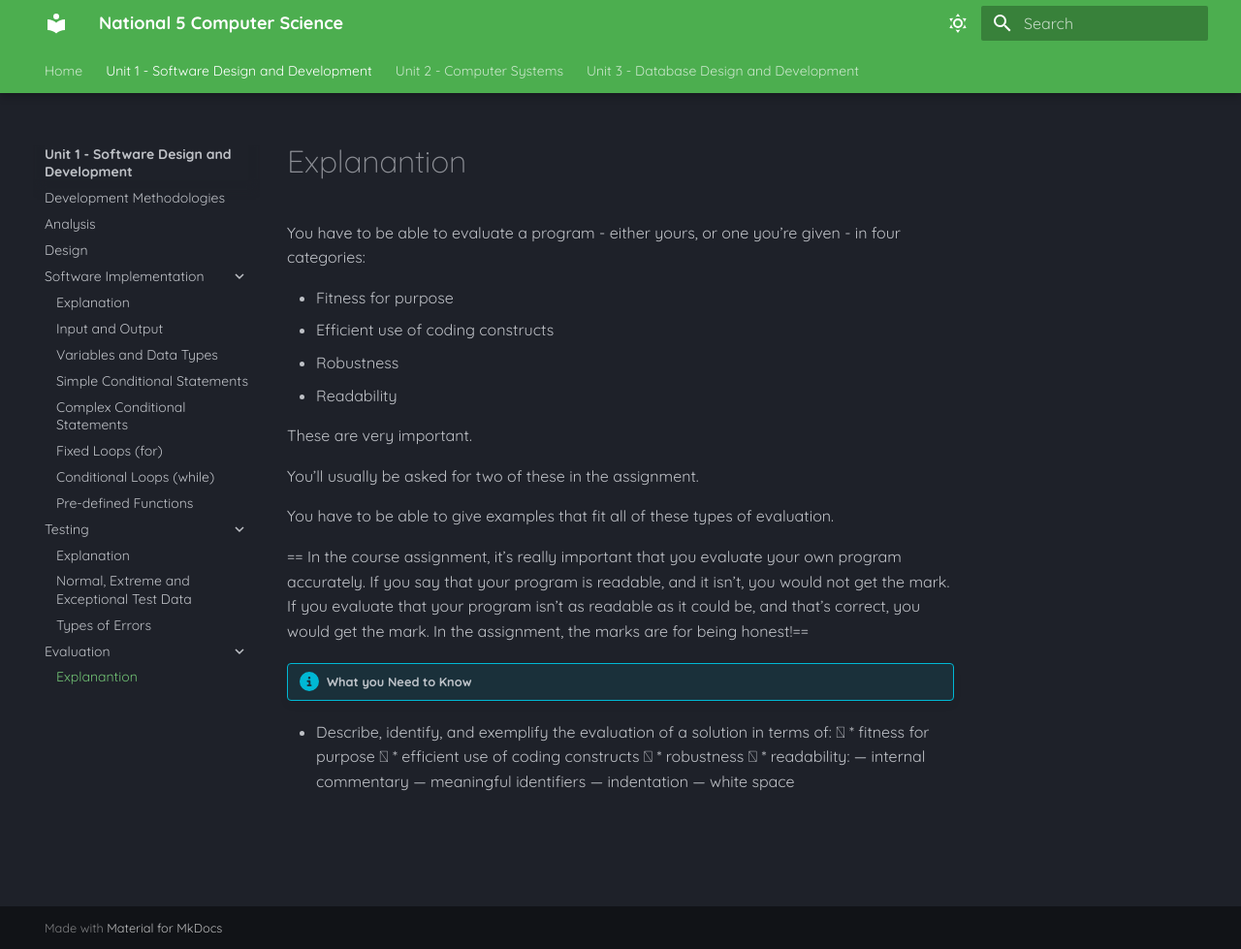
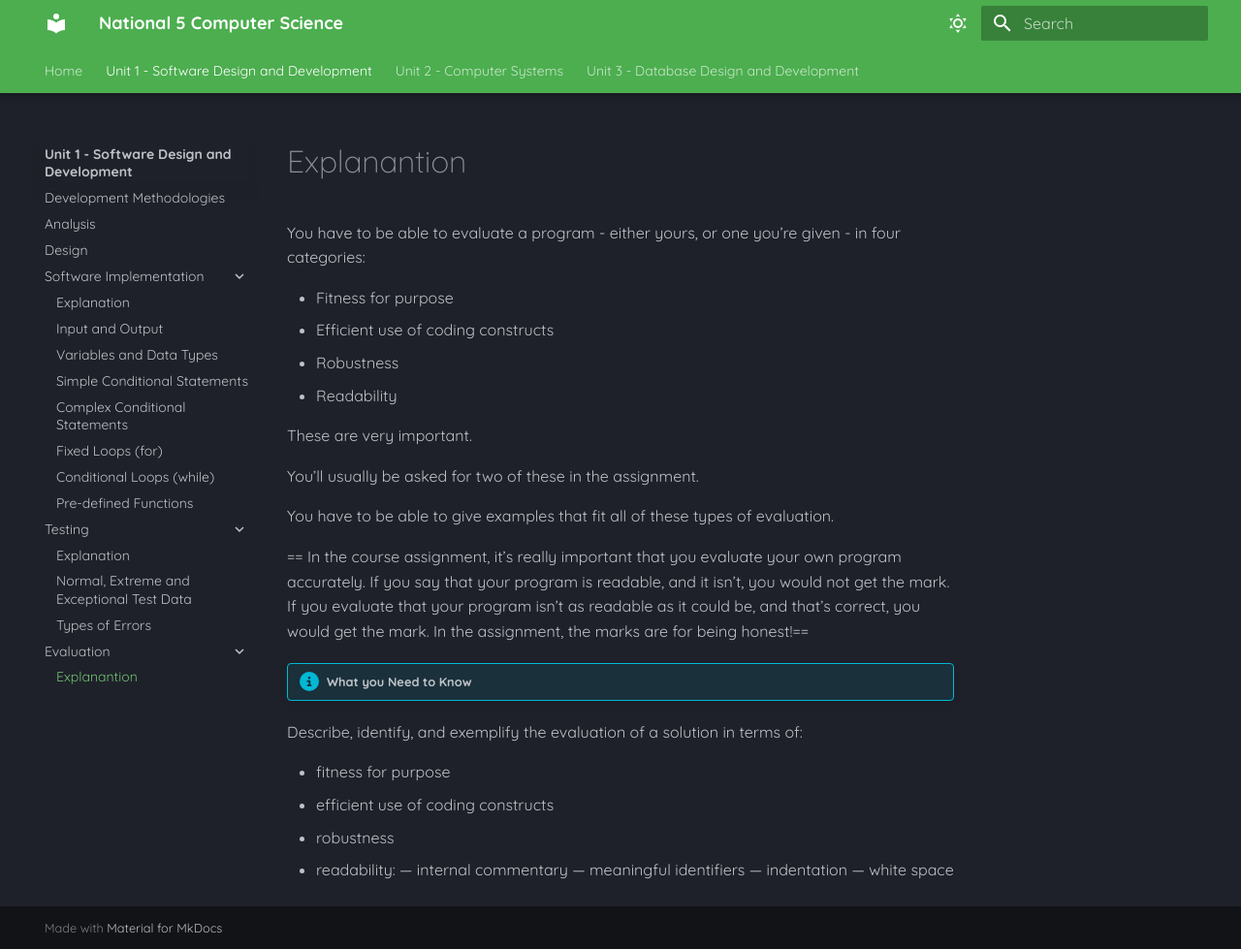
Before and after one commit to Mr-Wood-CS/National-5-CS, an MkDocs documentation site: the page built from docs/SDD/6.0-Evaluation.md, in a window 1280 px wide and 979 px high. Shown: the whole window at 97% size. Built offline with MkDocs 1.6.1 and Material for MkDocs 9.7.7, drawn with Linux system fonts in a browser that asks for light colours.

```diff
--- a/docs/SDD/6.0-Evaluation.md
+++ b/docs/SDD/6.0-Evaluation.md
@@ -16,12 +16,13 @@ You have to be able to give examples that fit all of these types of evaluation.
 == In the course assignment, it’s really important that you evaluate your own program accurately. If you say that your program is readable, and it isn’t, you would not get the mark. If you evaluate that your program isn’t as readable as it could be, and that’s correct, you would get the mark. In the assignment, the marks are for being honest!==
 
 !!! info "What you Need to Know"
-  * Describe, identify, and exemplify the evaluation of a solution in terms of:
- * fitness for purpose
- * efficient use of coding constructs
- * robustness
- * readability:
-        — internal commentary
-        — meaningful identifiers
-        — indentation
-        — white space
+   Describe, identify, and exemplify the evaluation of a solution in terms of:
+
+   * fitness for purpose
+   * efficient use of coding constructs
+   * robustness
+   * readability:
+    — internal commentary
+    — meaningful identifiers
+    — indentation
+    — white space
```
